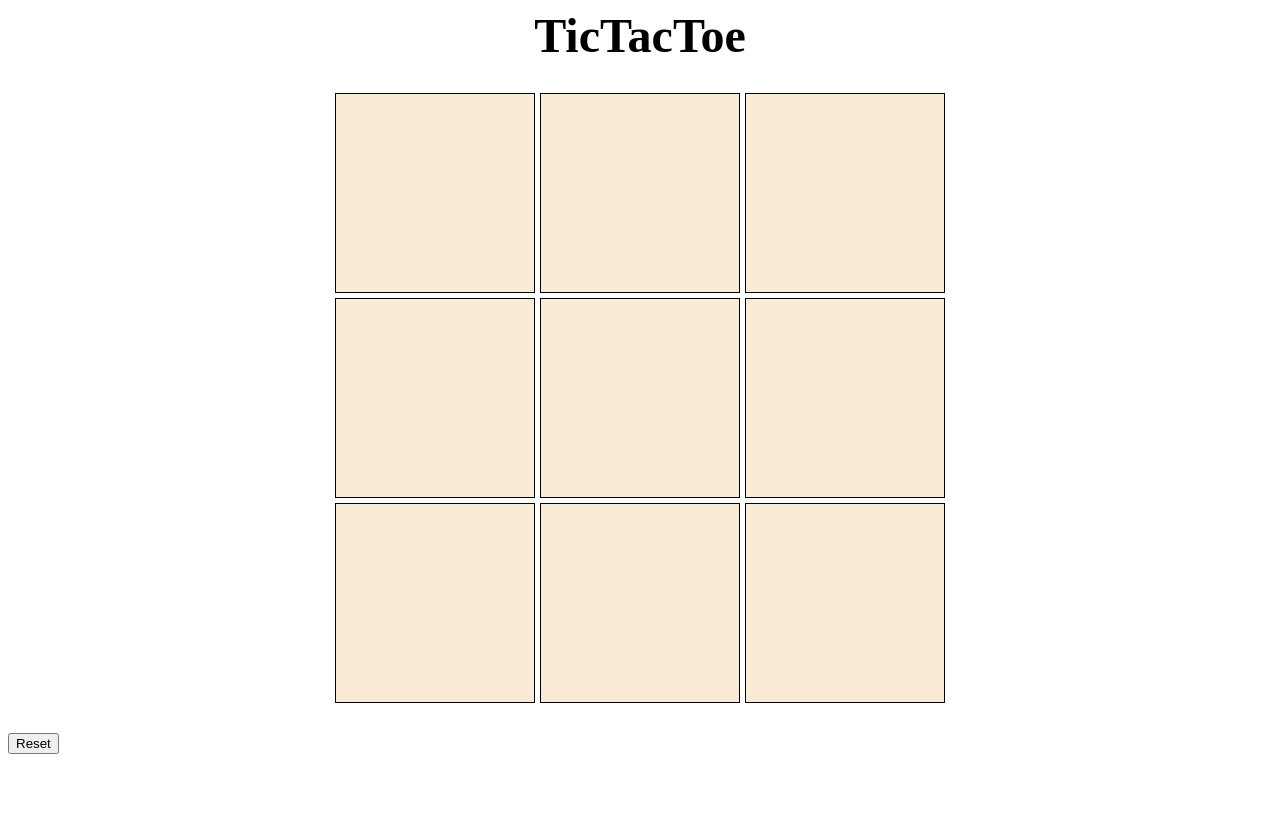
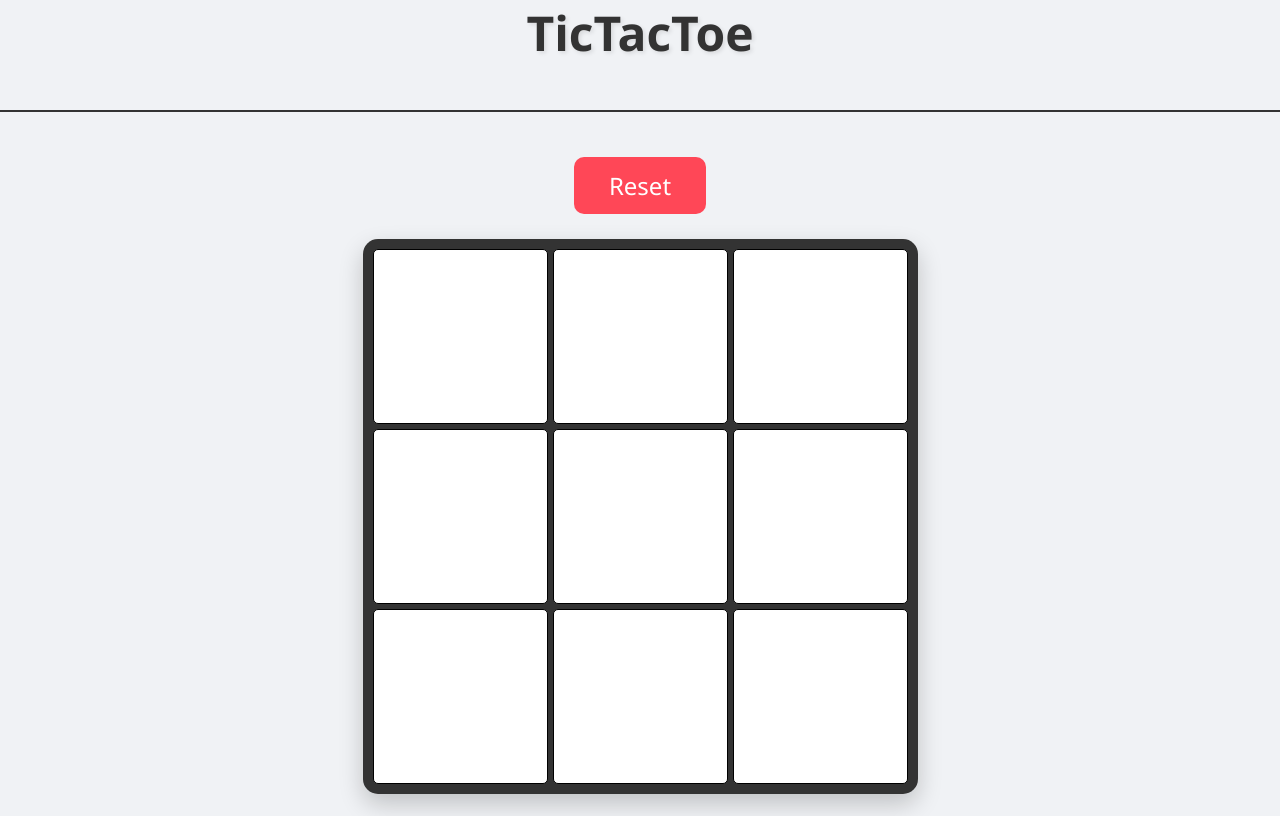
Before and after one commit to FaizAkram19/TicTacToe, a plain HTML site: page index.html in a window 1280 px wide. Both pictures are taken after a click on the button "Reset". Drawn offline with Linux system fonts and the light colour scheme.

Commit message:
Its completely DONE!!!!!!!!

```diff
--- a/index.html
+++ b/index.html
@@ -8,6 +8,8 @@
 </head>
 <body>
     <header>TicTacToe</header>
+    <hr class="longline">
+    <button class="reset">Reset</button>
     <div class="tttBoard">
         <div class="square" data-index="0"></div>
         <div class="square" data-index="1"></div>
@@ -19,8 +21,10 @@
         <div class="square" data-index="7"></div>
         <div class="square" data-index="8"></div>
     </div>
-    <div class="result"></div>
-    <button class="reset">Reset</button>
+    <div class="result">
+
+    </div>
+
     <script src="script.js"></script>
 </body>
 </html>
--- a/script.js
+++ b/script.js
@@ -22,6 +22,7 @@ const GameController = (function() {
     { name: "Player One", marker: "X" },
     { name: "Player Two", marker: "O" }
   ];
+
   const winCondition=[[0,1,2],
                       [3,4,5],
                       [6,7,8],
@@ -61,8 +62,15 @@ const GameController = (function() {
          board[c]==activePlayer.marker)
         {
           console.log(`${activePlayer.name} won.`);
-          resetBoard();
+          return true;
         }
+    }
+  }
+  const checkTie=()=>{
+    let board=Gameboard.getBoard();
+    if(board.every(cell=> cell != ""))
+    {
+      return true;
     }
   }
 
@@ -77,18 +85,29 @@ const GameController = (function() {
 
     Gameboard.placeMarker(index,activePlayer.marker);
     DisplayController.updateScreen();
-    checkWinner();
-
+    if(checkWinner())
+    {
+      let active=getActivePlayer();
+    DisplayController.setResultMsg(`${active.name} won`);
+    return;
+    }
+    if(checkTie())
+    {
+      DisplayController.setResultMsg("It's a Tie");
+      return;
+    }
     switchPlayerTurn();
     printNewRound();
   };
   return {
     playRound,
-    getActivePlayer
+    getActivePlayer,
+    resetBoard
   };
 })();
 const DisplayController=(function(){
   const boardDiv=document.querySelector(".tttBoard");
+  const resultDiv=document.querySelector(".result");
   const updateScreen=()=>{
     const board=Gameboard.getBoard();
 
@@ -105,6 +124,19 @@ const DisplayController=(function(){
     GameController.playRound(selectedSquare);
     updateScreen();
   }
+  const resetButton=()=>{
+    GameController.resetBoard();
+    updateScreen();
+    resultDiv.textContent="";
+  }
+  const setResultMsg=(msg)=>{
+    resultDiv.textContent=msg;
+  }
+  const resetBut=document.querySelector(".reset");
+  resetBut.addEventListener('click', resetButton);
   boardDiv.addEventListener('click',clickHandler);
-  return {updateScreen, clickHandler};
+  return {updateScreen,
+          clickHandler,
+          setResultMsg};
+
 })();
--- a/styles.css
+++ b/styles.css
@@ -1,26 +1,74 @@
+*{
+    margin:0;
+    padding:0;
+    box-sizing: border-box;
+    font-family: 'Segoe UI', Roboto, Helvetica, Arial, Helvetica, sans-serif;
+}
+body{
+    background-color: #f0f2f5;
+    min-height: 100vh;
+    display: flex;
+    flex-direction: column;
+    align-items:center;
+    justify-content: center;
+    gap:25px;
+}
+.longline {
+  border: none;
+  height: 2px;         /* Thickness */
+  background-color: #333; /* Color */
+  margin-top: 10px;    /* Spacing */
+  margin-bottom: 20px;
+  width: 100%;         /* Full width */
+}
 .tttBoard{
     display:grid;
-    grid-template-columns: repeat(3,200px);
-    grid-template-rows: repeat(3,200px);
+    grid-template-columns: repeat(3,175px);
+    grid-template-rows: repeat(3,175px);
     gap:5px;
+    background-color: #333;
     justify-self: center;
-    padding:30px;
-
+    padding:10px;
+    border-radius: 15px;
+    box-shadow: 0 10px 25px rgba(0,0,0,0.2);
 }
 .square{
-    background-color: antiquewhite;
+    background-color: #ffffff;
     border: 1px solid black;
+    border-radius: 5px;
+    display: flex;
+    font-weight: bold;
+    align-items: center;
+    font-size: 4.5rem;
+    justify-content: center;
+    cursor: pointer;
+    user-select: none; /*prevents the blue highligt due to double-click*/
+}
+header{
+    font-size: 3rem;
+    font-weight: bold;
+    color:#333;
+    text-shadow: 2px 2px 4px rgba(0,0,0,0.1);
+    margin-bottom: 10px;
+}
+.result{
+    height:3rem;
     display: flex;
     align-items: center;
-    font-size: 3rem;
     justify-content: center;
+    font-size: 2rem;
+    font-weight: bold;
+    color:#2c3e50;
+}
+.reset{
+    padding:12px 35px;
+    font-size: 1.5rem;
     cursor: pointer;
+    background-color:#ff4757;
+    color:white;
+    border-radius: 10px;
+    border: none;
 }
-header{
-    display: flex;
-    align-items: center;
-    font-size: 3rem;
-    font-weight: bold;
-    justify-content: center;
-    gap:20px;
+reset::hover{
+    background-color: #ff6b81;
 }
```
